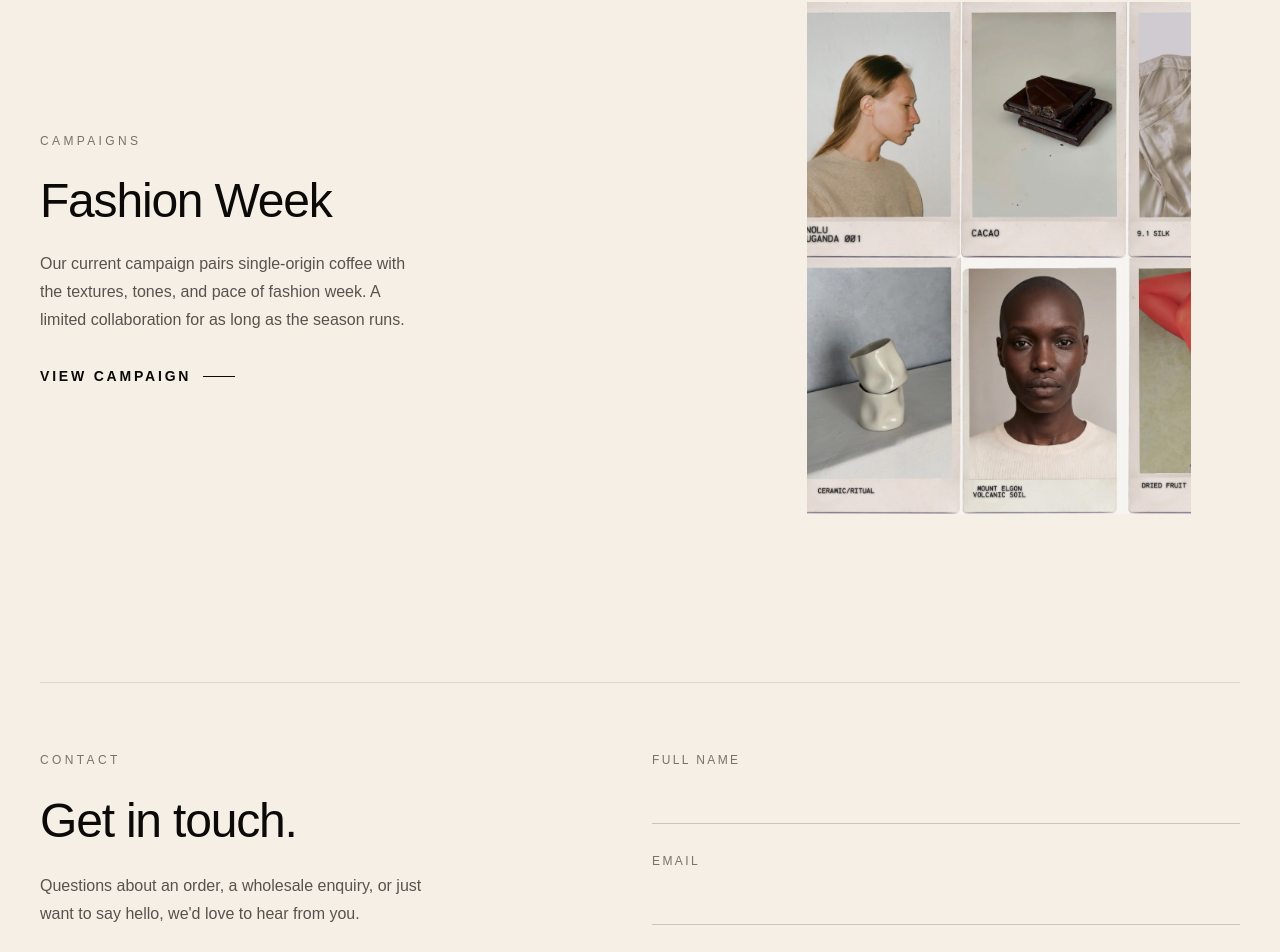
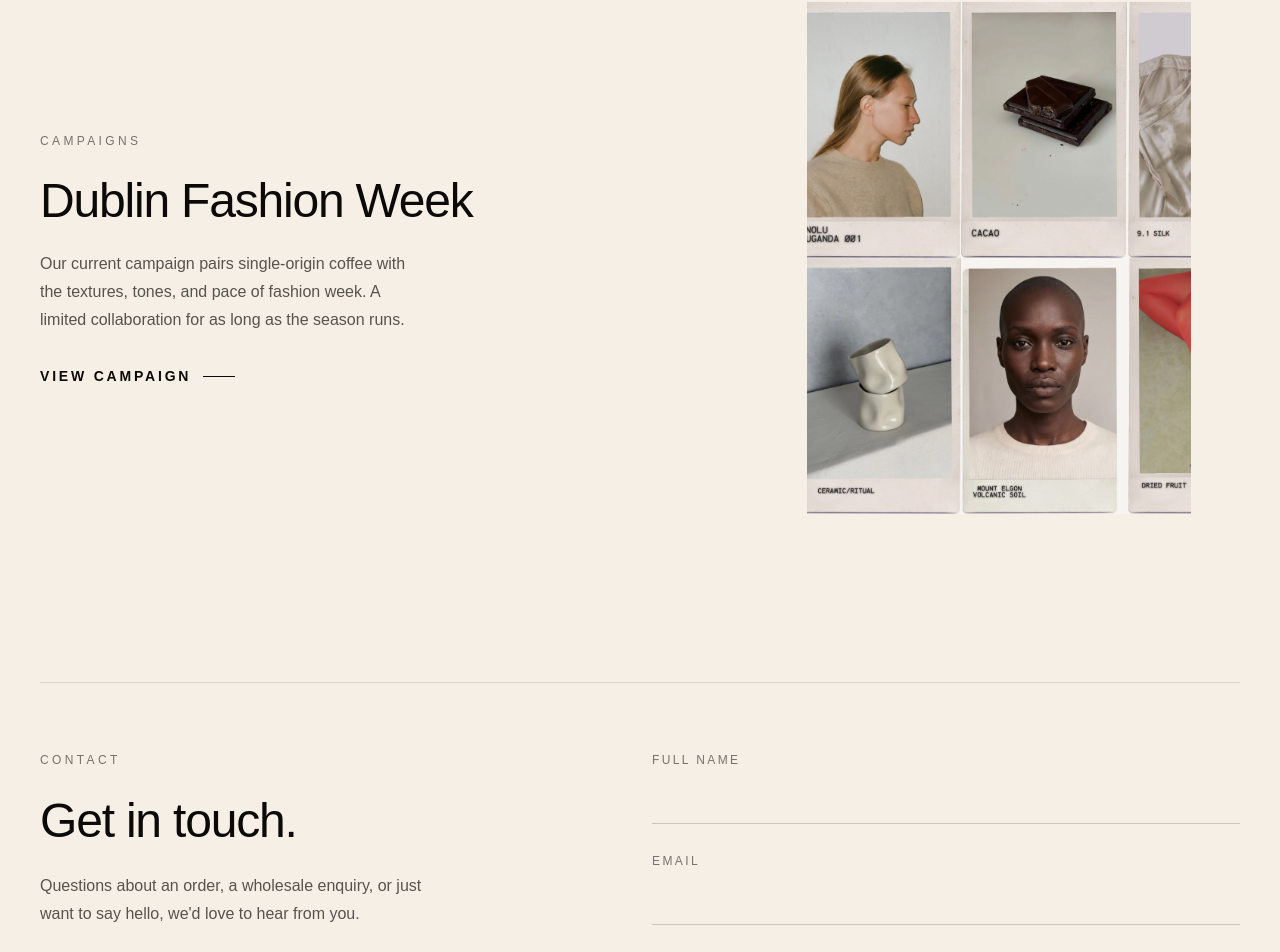
Before and after one commit to rorisangputu/noma, a Next.js app: page / in a window 1280 px wide. Shown: the part 2522-3474 px from the top of the page. Built offline with nearby package versions, Linux system fonts and the light colour scheme.

Commit message:
fix: update campaign title to include location and change shop link to anchor

```diff
--- a/components/campaigns.tsx
+++ b/components/campaigns.tsx
@@ -16,7 +16,7 @@ export default function Campaigns() {
             </span>
 
             <h2 className="mt-6 text-4xl font-light leading-[1.05] tracking-tight text-stone-950 sm:text-5xl">
-              Fashion Week
+              Dublin Fashion Week
             </h2>
 
             <p className="mt-6 max-w-sm text-base leading-7 text-stone-600">
--- a/components/hero.tsx
+++ b/components/hero.tsx
@@ -38,7 +38,7 @@ export default function Hero() {
             </p>
 
             <Link
-              href="/shop/beans"
+              href="#shop"
               className="mt-8 inline-flex items-center rounded-full border border-white px-7 py-3 text-sm font-semibold text-white transition hover:bg-white hover:text-stone-950"
             >
               Shop Coffee
```
